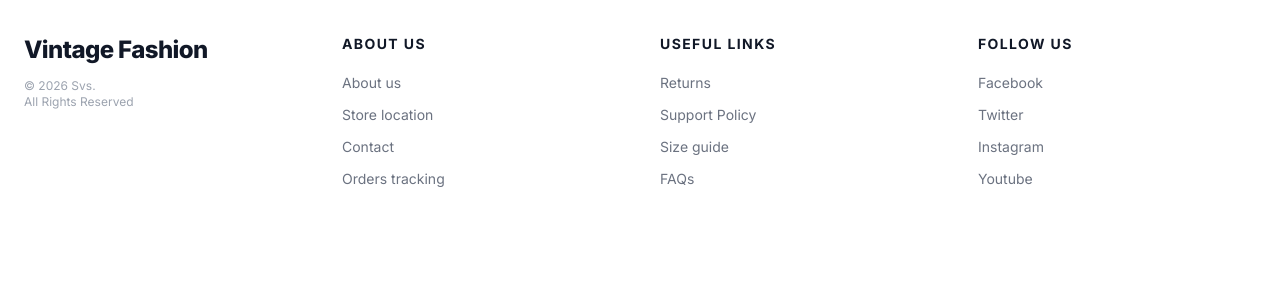
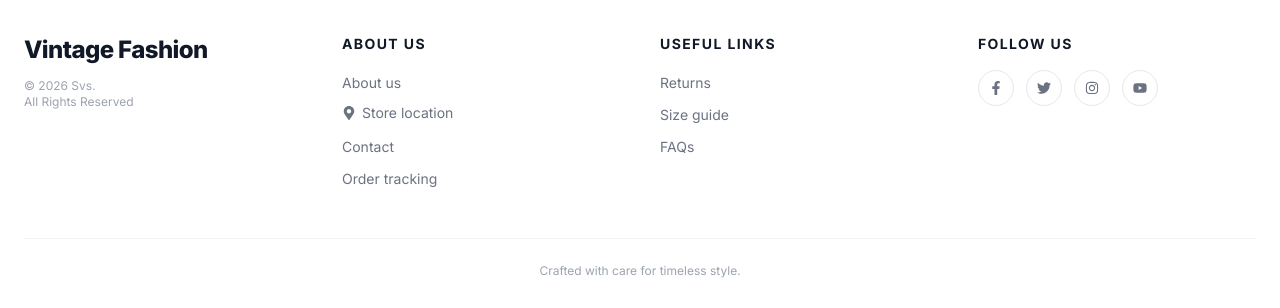
Before and after one commit to TMshanmukha/vintage-fashion, a React (Vite) app in the folder frontend/: page / in a window 1280 px wide. Shown: the part 884-1192 px from the top of the page. Built offline with nearby package versions, Linux system fonts and the light colour scheme; no server answers.

Commit message:
footer modified

```diff
--- a/frontend/src/components/layout/Footer.jsx
+++ b/frontend/src/components/layout/Footer.jsx
@@ -1,9 +1,24 @@
 import { Link } from "react-router-dom";
-import { useState } from "react";
+import { FaFacebookF, FaTwitter, FaInstagram, FaYoutube, FaMapMarkerAlt } from "react-icons/fa";
+
+// TODO: swap these for your real social page URLs whenever you have them
+const FACEBOOK_URL = "https://facebook.com/vintagefashion";
+const TWITTER_URL = "https://twitter.com/vintagefashion";
+const INSTAGRAM_URL = "https://instagram.com/vintagefashion";
+const YOUTUBE_URL = "https://youtube.com/@vintagefashion";
+
+// Opens Google Maps directly on the store's location — no API key needed
+const STORE_MAP_URL =
+  "https://www.google.com/maps/search/?api=1&query=Anantapur+Old+Town+Boya+Vedi+Street+shop+Vintage";
+
+const socialLinks = [
+  { name: "Facebook", url: FACEBOOK_URL, Icon: FaFacebookF },
+  { name: "Twitter", url: TWITTER_URL, Icon: FaTwitter },
+  { name: "Instagram", url: INSTAGRAM_URL, Icon: FaInstagram },
+  { name: "Youtube", url: YOUTUBE_URL, Icon: FaYoutube },
+];
 
 export default function Footer() {
-  const [email, setEmail] = useState("");
-
   return (
     <footer className="bg-white border-t border-gray-100 pt-16 pb-8">
       <div className="max-w-7xl mx-auto px-6">
@@ -20,11 +35,32 @@ export default function Footer() {
           <div>
             <h4 className="text-sm font-bold text-gray-900 uppercase tracking-widest mb-4">About Us</h4>
             <ul className="space-y-2">
-              {["About us", "Store location", "Contact", "Orders tracking"].map((item) => (
-                <li key={item}>
-                  <Link to="#" className="text-sm text-gray-500 hover:text-pink-500 transition-colors">{item}</Link>
-                </li>
-              ))}
+              <li>
+                <Link to="/about" className="text-sm text-gray-500 hover:text-pink-500 transition-colors">
+                  About us
+                </Link>
+              </li>
+              <li>
+                <a
+                  href={STORE_MAP_URL}
+                  target="_blank"
+                  rel="noopener noreferrer"
+                  className="inline-flex items-center gap-1.5 text-sm text-gray-500 hover:text-pink-500 transition-colors"
+                >
+                  <FaMapMarkerAlt className="w-3.5 h-3.5" />
+                  Store location
+                </a>
+              </li>
+              <li>
+                <Link to="/contact" className="text-sm text-gray-500 hover:text-pink-500 transition-colors">
+                  Contact
+                </Link>
+              </li>
+              <li>
+                <Link to="/account" className="text-sm text-gray-500 hover:text-pink-500 transition-colors">
+                  Order tracking
+                </Link>
+              </li>
             </ul>
           </div>
 
@@ -32,39 +68,40 @@ export default function Footer() {
           <div>
             <h4 className="text-sm font-bold text-gray-900 uppercase tracking-widest mb-4">Useful Links</h4>
             <ul className="space-y-2">
-              {["Returns", "Support Policy", "Size guide", "FAQs"].map((item) => (
+              {["Returns", "Size guide", "FAQs"].map((item) => (
                 <li key={item}>
-                  <Link to="#" className="text-sm text-gray-500 hover:text-pink-500 transition-colors">{item}</Link>
+                  <Link to="#" className="text-sm text-gray-500 hover:text-pink-500 transition-colors">
+                    {item}
+                  </Link>
                 </li>
               ))}
             </ul>
           </div>
 
-          {/* Follow + Subscribe */}
+          {/* Follow Us */}
           <div>
             <h4 className="text-sm font-bold text-gray-900 uppercase tracking-widest mb-4">Follow Us</h4>
-            <ul className="space-y-2 mb-8">
-              {["Facebook", "Twitter", "Instagram", "Youtube"].map((item) => (
-                <li key={item}>
-                  <Link to="#" className="text-sm text-gray-500 hover:text-pink-500 transition-colors">{item}</Link>
-                </li>
+            <div className="flex items-center gap-3">
+              {socialLinks.map(({ name, url, Icon }) => (
+                <a
+                  key={name}
+                  href={url}
+                  target="_blank"
+                  rel="noopener noreferrer"
+                  aria-label={name}
+                  className="w-9 h-9 flex items-center justify-center rounded-full border border-gray-200 text-gray-500 hover:border-pink-500 hover:bg-pink-500 hover:text-white transition-colors"
+                >
+                  <Icon className="w-3.5 h-3.5" />
+                </a>
               ))}
-            </ul>
-            {/* <h4 className="text-sm font-bold text-gray-900 uppercase tracking-widest mb-2">Subscribe</h4>
-            <p className="text-xs text-gray-400 mb-3">Get E-mail updates about our latest shop and special offers.</p>
-            {/* <div className="flex flex-col gap-2">
-              <input
-                type="email"
-                placeholder="Enter your email here..."
-                value={email}
-                onChange={(e) => setEmail(e.target.value)}
-                className="border-b border-gray-300 text-xs py-1.5 outline-none focus:border-pink-500 transition-colors bg-transparent"
-              />
-              <button className="text-xs font-bold uppercase tracking-widest underline text-gray-900 hover:text-pink-500 transition-colors text-left">
-                Subscribe
-              </button>
-            </div> */}
+            </div>
           </div>
+        </div>
+
+        <div className="border-t border-gray-100 pt-6 text-center">
+          <p className="text-xs text-gray-400">
+            Crafted with care for timeless style.
+          </p>
         </div>
       </div>
     </footer>
```
